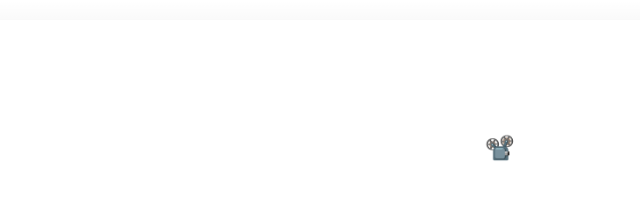
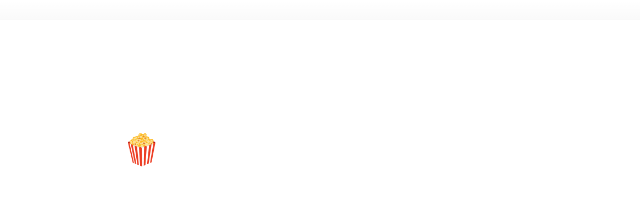
Before and after one commit to Sulith123/suveene.github.io, a Next.js app: page /thoughts/movies in a window 1280 px wide. Shown: the top 222 px of the page, without its empty margins (321-961 px from the left). Built offline with nearby package versions, Linux system fonts and the light colour scheme.

Commit message:
Update thoughts

```diff
--- a/src/app/thoughts/movies/page.tsx
+++ b/src/app/thoughts/movies/page.tsx
@@ -1,7 +1,7 @@
 const Movies = () => {
   return (
     <main className="flex min-h-screen flex-col items-center p-6 lg:pb-12 lg:px-24 lg:pt-16 font-mono bg-white">
-      <p className="font-semibold text-2xl mb-4">MY MOVIE RECCOMENDATIONS 📽️</p>
+      <p className="font-semibold text-2xl mb-4"><span className="text-3xl mr-2">🍿</span>MY MOVIE RECCOMENDATIONS</p>
       <div className="md:w-[60%]">
         <p className="my-5">
           I don&apos;t expect many visitors here, but for those who do, I
--- a/src/app/thoughts/page.tsx
+++ b/src/app/thoughts/page.tsx
@@ -8,7 +8,7 @@ export default function Thoughts() {
     <main className="flex min-h-screen flex-col items-start p-6 lg:pb-12 lg:px-24 lg:pt-16 font-mono bg-white">
       <p className="mx-auto text-center text-lg mb-5">Some things I wanted to wrote about</p>
       <div className="md:w-[60%] mx-auto">
-      <p  className="underline cursor-pointer" onClick={()=> {router.push("/thoughts/movies")}}>📽️ My Movie Recommedations</p>
+      <p  className="underline cursor-pointer" onClick={()=> {router.push("/thoughts/movies")}}>🍿 My Movie Recommedations</p>
       <p  className="underline cursor-pointer" onClick={()=> {router.push("/thoughts/life")}}>🌍 My life in bullet points</p>
       <p  className="underline cursor-pointer" onClick={()=> {router.push("/thoughts/vietnam")}}>💥 My 3 months in Vietnam</p>
       </div>
--- a/src/app/thoughts/vietnam/page.tsx
+++ b/src/app/thoughts/vietnam/page.tsx
@@ -1,7 +1,7 @@
 const Vietnam = () => {
   return (
     <main className="flex min-h-screen flex-col items-center p-6 lg:pb-12 lg:px-24 lg:pt-16 font-mono bg-white">
-      <p className="font-semibold text-2xl mb-4">MY 3 MONTHS IN VIETNAM</p>
+      <p className="font-semibold text-2xl mb-4"><span className="text-3xl mr-2">💥</span>MY 3 MONTHS IN VIETNAM</p>
       <div className="md:w-[60%]">
         <p className="my-5">
           I&apos;ll finish writing this soon.
```
